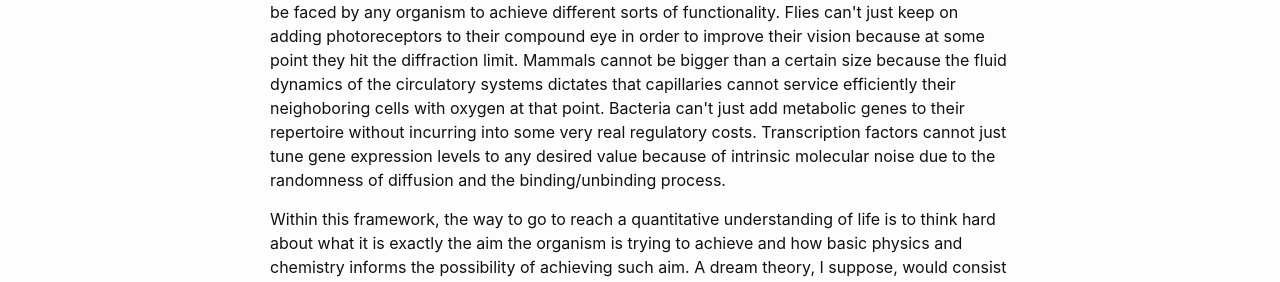
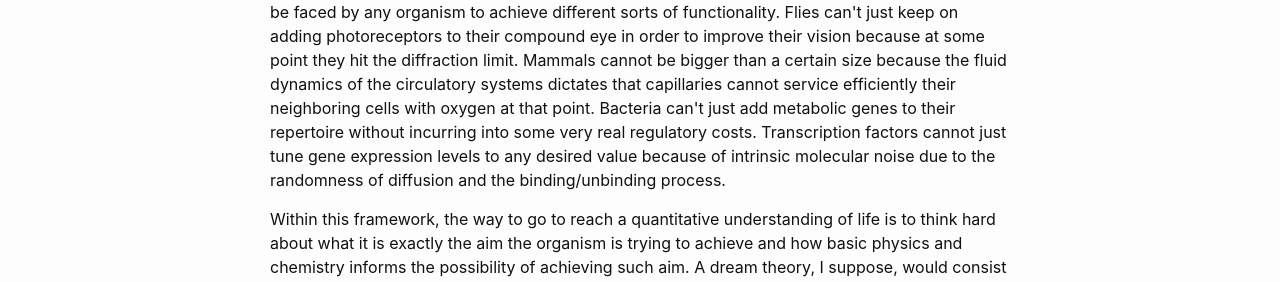
Before and after one commit to ghostsandmachines/ghostsandmachines.github.io, a Jekyll site: the page built from about/index.html, in a window 1280 px wide. Shown: the part 539-821 px from the top of the page. Built offline with Jekyll 4.4.1, drawn with Linux system fonts in a browser that asks for light colours; formulas are drawn with MathJax 3; some of the changed text lies outside the part shown.

Commit message:
correction about

```diff
--- a/about/index.html
+++ b/about/index.html
@@ -13,7 +13,7 @@ title: About
 
 		 <h2> Biophysics </h2>
 
-		 <p>Biologists give physicists the notion of function, almost always banned in the physics field and relegated instead to engineering. Living systems must achieve some sorts of functionality, in fact rather a lot of it. Physicists give biologists the problems, the constraints and the limits that have to be faced by any organism to achieve different sorts of functionality. Flies can't just keep on adding photoreceptors to their compound eye in order to improve their vision because at some point they hit the diffraction limit. Mammals cannot be bigger than a certain size because the fluid dynamics of the circulatory systems dictates that capillaries cannot service efficiently their neighoboring cells with oxygen at that point. Bacteria can't just add metabolic genes to their repertoire without incurring into some very real regulatory costs. Transcription factors cannot just tune gene expression levels to any desired value because of intrinsic molecular noise due to the randomness of diffusion and the binding/unbinding process. </p>
+		 <p>Biologists give physicists the notion of function, almost always banned in the physics field and relegated instead to engineering. Living systems must achieve some sorts of functionality, in fact rather a lot of it. Physicists give biologists the problems, the constraints and the limits that have to be faced by any organism to achieve different sorts of functionality. Flies can't just keep on adding photoreceptors to their compound eye in order to improve their vision because at some point they hit the diffraction limit. Mammals cannot be bigger than a certain size because the fluid dynamics of the circulatory systems dictates that capillaries cannot service efficiently their neighboring cells with oxygen at that point. Bacteria can't just add metabolic genes to their repertoire without incurring into some very real regulatory costs. Transcription factors cannot just tune gene expression levels to any desired value because of intrinsic molecular noise due to the randomness of diffusion and the binding/unbinding process. </p>
 
 		<p>Within this framework, the way to go to reach a quantitative understanding of life is to think hard about what it is exactly the aim the organism is trying to achieve and how basic physics and chemistry informs the possibility of achieving such aim. A dream theory, I suppose, would consist of classifying biological functions, perhaps by degree of importance as well, describing the way physics affects them and listing out, perhaps by effectiveness, the various strategies that organisms can use to achieve functionality.</p>
 
```
